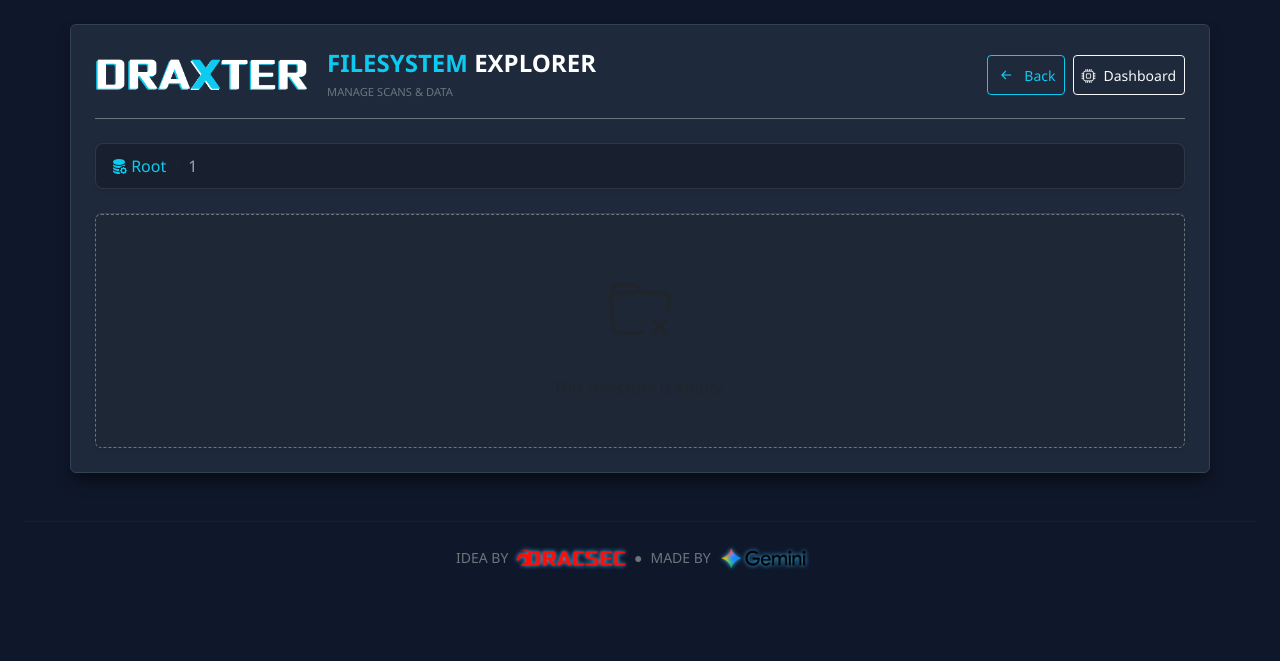
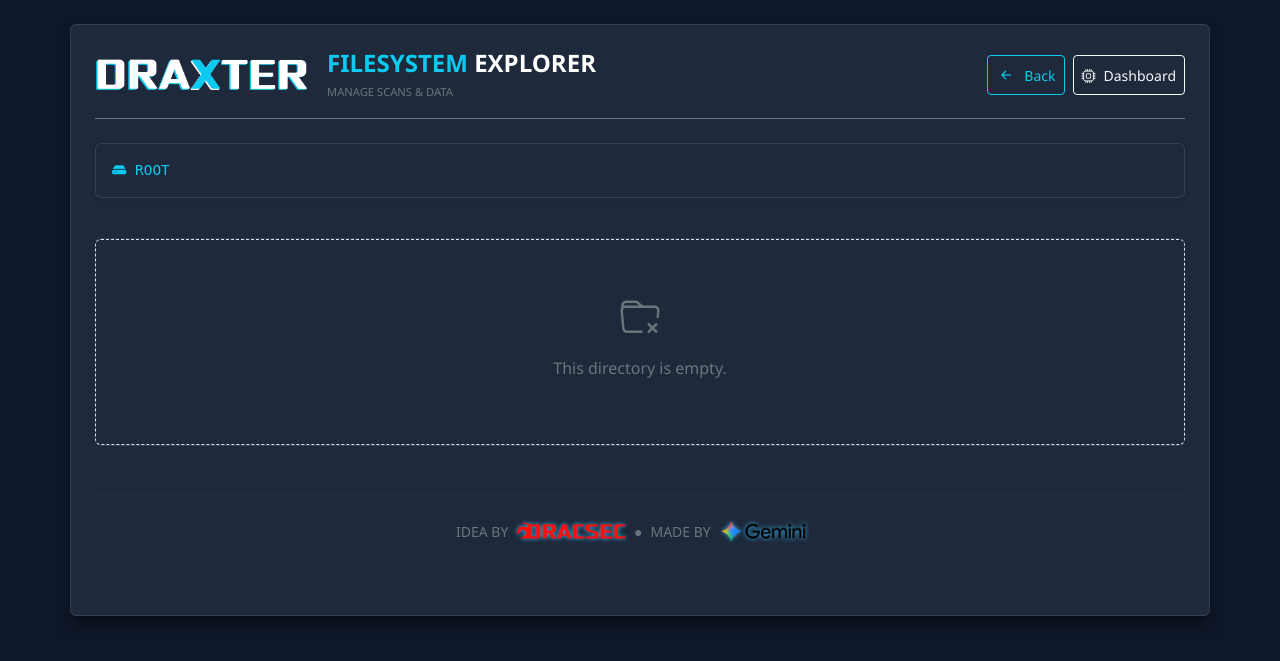
Before and after one commit to DRAGOWN/DRAXTER, a Flask app: page /browse/1 in a window 1280 px wide. Shown: the top 661 px of the page. Run offline with Flask 3, Linux system fonts and the light colour scheme; the visitor is signed in with stand-in values (Sample User, id 1); parts of the project's set-up code (start-up, migrations or seed data) failed here and were passed over.

Commit message:
Update browse.html

```diff
--- a/templates/browse.html
+++ b/templates/browse.html
@@ -50,6 +50,20 @@
             filter: drop-shadow(0 0 2px var(--accent-blue));
         }
 
+        .breadcrumb {
+            background-color: #1e293b !important;
+            font-family: 'Fira Code', monospace;
+            font-size: 0.9rem;
+        }
+        .breadcrumb-item + .breadcrumb-item::before {
+            content: ">";
+            color: #64748b;
+        }
+        .breadcrumb-item a:hover {
+            color: #ef4444 !important; /* Draxter Red hover */
+            text-shadow: 0 0 5px rgba(239, 68, 68, 0.5);
+        }
+
         .btn-delete-proj { color: #ef4444; border-color: #ef4444; }
         .btn-delete-proj:hover { background-color: #ef4444; color: white; }
 
@@ -91,88 +105,78 @@
             </div>
         </div>
 
-        <nav aria-label="breadcrumb">
-            <ol class="breadcrumb mb-4 shadow-sm">
+            <nav aria-label="breadcrumb" class="mb-4">
+                <ol class="breadcrumb bg-dark p-3 border border-secondary rounded shadow-sm">
                     <li class="breadcrumb-item">
-                    <a href="/browse" class="text-info"><i class="bi bi-database-fill-gear"></i> Root</a>
+                        <a href="/browse" class="text-info text-decoration-none">
+                            <i class="bi bi-hdd-fill"></i> ROOT
+                        </a>
                     </li>
-                {% if current %}
-                    {% set path_acc = [] %}
-                    {% for part in current.split('/') %}
-                        {% set _ = path_acc.append(part) %}
-                        <li class="breadcrumb-item active" aria-current="page">{{ part }}</li>
+                    {% for crumb in breadcrumbs %}
+                        {% if not loop.last %}
+                            <li class="breadcrumb-item">
+                                <a href="{{ url_for('browse', p=crumb.path) }}" class="text-info text-decoration-none">
+                                    {{ crumb.name | upper }}
+                                </a>
+                            </li>
+                        {% else %}
+                            <li class="breadcrumb-item active text-white fw-bold" aria-current="page">
+                                {{ crumb.name | upper }}
+                            </li>
+                        {% endif %}
                     {% endfor %}
-                {% endif %}
                 </ol>
             </nav>
 
-        <div class="list-group shadow-sm">
-            {% if items %}
+<div class="list-group">
     {% for item in items %}
-                <div class="list-group-item d-flex justify-content-between align-items-center py-3">
+    <div class="list-group-item d-flex justify-content-between align-items-center">
         <div class="d-flex align-items-center">
             {% if item.is_dir %}
-                            <div class="bg-warning bg-opacity-10 p-2 rounded me-3">
-                                <i class="bi bi-folder2-open text-warning fs-5"></i>
-                            </div>
-                            <a href="/browse/{{ item.rel }}" class="file-link fs-6">{{ item.name }}</a>
+                <i class="bi bi-folder-fill text-warning me-3 fs-4"></i>
+                <a href="{{ url_for('browse', p=item.rel) }}" class="file-link">
+                    {{ item.name | upper }}
+                </a>
             {% else %}
-                            <div class="bg-info bg-opacity-10 p-2 rounded me-3">
-                                <i class="bi bi-file-earmark-code text-info fs-5"></i>
-                            </div>
-                            <span class="text-light fs-6">{{ item.name }}</span>
+                <i class="bi bi-file-earmark-code text-info me-3 fs-4"></i>
+                <span class="file-link">{{ item.name }}</span>
             {% endif %}
         </div>
 
         <div class="d-flex gap-2">
-                        {% if not item.is_dir %}
-                            {# Image Preview #}
-                            {% if item.name.lower().endswith(('.png', '.jpg', '.jpeg', '.gif', '.webp')) %}
-                            <button class="btn btn-sm btn-outline-success btn-preview-trigger"
-                                    data-rel="{{ item.rel }}" data-name="{{ item.name }}"
+            {% if item.name.lower().endswith(('.png', '.jpg', '.jpeg', '.gif')) %}
+                <button type="button"
+                        class="btn btn-sm btn-outline-info btn-preview-trigger"
+                        data-rel="{{ item.rel }}"
+                        data-name="{{ item.name }}"
                         onclick="previewImage('{{ item.rel }}', '{{ item.name }}')">
                     <i class="bi bi-eye"></i>
                 </button>
             {% endif %}
 
-                            <a href="/get_file/{{ item.rel }}" class="btn btn-sm btn-outline-info rounded-pill px-3">
-                                <i class="bi bi-download"></i>
-                            </a>
-
-                            {# ADDED: File Delete Button #}
-                            <button class="btn btn-sm btn-link text-danger p-0 px-2"
-                                    onclick="deleteItem('{{ item.name }}', '{{ current }}', true)">
-                                <i class="bi bi-trash3"></i>
+            <button class="btn btn-sm btn-outline-danger"
+                    onclick="deleteItem('{{ item.name }}', '{{ current_path }}', {{ 'true' if not item.is_dir else 'false' }})">
+                <i class="bi bi-trash"></i>
             </button>
-                        {% endif %}
-
-                        {% if item.is_dir %}
-                        <button class="btn btn-sm btn-link text-danger p-0 px-2 border-0"
-                                onclick="deleteItem('{{ item.name }}', '{{ current }}', false)">
-                            <i class="bi bi-trash3 fs-5"></i>
-                        </button>
-                        {% endif %}
         </div>
     </div>
+    {% else %}
+    <div class="text-center py-5 border rounded border-dashed">
+        <i class="bi bi-folder-x fs-1 text-secondary"></i>
+        <p class="text-secondary mt-2">This directory is empty.</p>
+    </div>
     {% endfor %}
-            {% else %}
-                <div class="text-center py-5 bg-dark bg-opacity-25 rounded border border-dashed border-secondary">
-                    <i class="bi bi-folder-x text-muted" style="font-size: 4rem;"></i>
-                    <p class="text-muted mt-3 mb-0">This directory is empty.</p>
-                </div>
-            {% endif %}
-        </div>
 </div>
 
 <div class="modal fade" id="imageModal" tabindex="-1" aria-hidden="true">
     <div class="modal-dialog modal-xl modal-dialog-centered">
-            <div class="modal-content bg-dark text-white shadow-lg">
+        <div class="modal-content bg-dark text-white shadow-lg border-info">
             <div class="modal-header border-secondary">
                 <h5 class="modal-title text-info" id="imageModalLabel">Evidence Preview</h5>
                 <button type="button" class="btn-close btn-close-white" data-bs-dismiss="modal" aria-label="Close"></button>
             </div>
-                <div class="modal-body p-0 img-preview-container">
-                    <img id="modalPreviewImg" src="" class="img-fluid" style="max-height: 85vh;">
+            <div class="modal-body p-0 img-preview-container text-center bg-black">
+                <img id="modalPreviewImg" src="" class="img-fluid" style="max-height: 80vh;">
             </div>
             <div class="modal-footer border-secondary justify-content-between">
                 <small class="text-muted" id="imagePathDisplay"></small>
@@ -218,9 +222,17 @@
 
     // --- PREVIEW LOGIC ---
     function previewImage(relPath, fileName) {
+    // 1. Update the index so the gallery knows where we are
         currentIndex = currentImages.findIndex(img => img.rel === relPath);
-        updateModalContent();
-        const myModal = new bootstrap.Modal(document.getElementById('imageModal'));
+
+    // 2. Update the image source and labels
+        const imageUrl = '/get_file/' + relPath;
+        $('#modalPreviewImg').attr('src', imageUrl);
+        $('#imageModalLabel').text(fileName);
+        $('#imagePathDisplay').text('Path: ' + relPath);
+
+    // 3. Force the modal to show
+        var myModal = new bootstrap.Modal(document.getElementById('imageModal'));
         myModal.show();
     }
 
```
Lines whose indentation alone changed are shown as unchanged.
